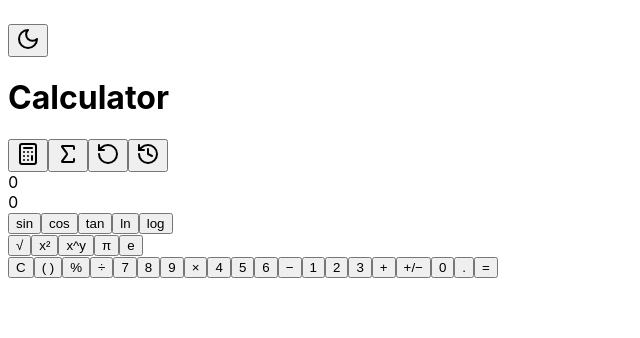
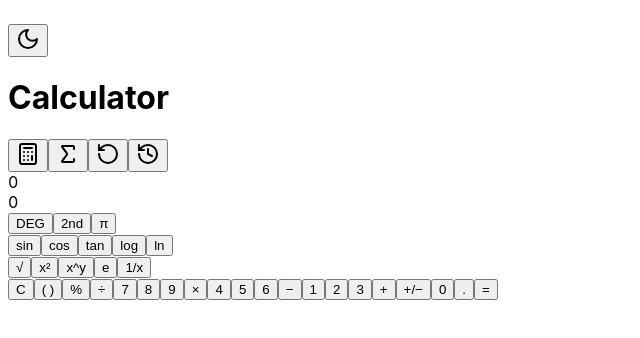
Before and after one commit to tatedurgesh/SwiftCalculator, a React (Vite) app in the folder client/: page / in a window 1280 px wide. Both pictures are taken after a click on the button 68 px from the left and 155 px from the top of the page. Shown: the top 338 px of the page, without its empty margins (0-640 px from the left). Built offline with nearby package versions, Linux system fonts and the light colour scheme.

Commit message:
Enhanced Scientific Calculator with Advanced Functions

```diff
--- a/client/src/components/ScientificCalculator.tsx
+++ b/client/src/components/ScientificCalculator.tsx
@@ -1,3 +1,4 @@
+import { useState } from 'react';
 import { useCalculator } from '@/hooks/useCalculator';
 
 interface ScientificCalculatorProps {
@@ -6,6 +7,8 @@ interface ScientificCalculatorProps {
 
 export function ScientificCalculator({ onCalculate }: ScientificCalculatorProps) {
   const calculator = useCalculator();
+  const [angleMode, setAngleMode] = useState<'deg' | 'rad'>('deg');
+  const [isSecondFunction, setIsSecondFunction] = useState(false);
 
   const handleCalculate = () => {
     const expressionBeforeCalc = calculator.expression;
@@ -17,73 +20,116 @@ export function ScientificCalculator({ onCalculate }: ScientificCalculatorProps)
     }, 0);
   };
 
+  const toggleAngleMode = () => {
+    setAngleMode(prev => prev === 'deg' ? 'rad' : 'deg');
+  };
+
+  const toggleSecondFunction = () => {
+    setIsSecondFunction(prev => !prev);
+  };
+
+  const addScientificFunction = (func: string) => {
+    calculator.addScientificFunction(func, angleMode);
+    setIsSecondFunction(false); // Reset after use
+  };
+
   return (
     <div className="w-full max-w-sm mx-auto">
-      {/* Scientific Functions Row 1 */}
+      {/* Mode Controls */}
+      <div className="grid grid-cols-3 gap-2 mb-3">
+        <button
+          className={`calculator-button rounded-lg h-8 text-xs font-medium shadow-sm border ${
+            angleMode === 'deg'
+              ? 'bg-orange-500 text-white'
+              : 'bg-gray-300 dark:bg-gray-600 text-black dark:text-white border-gray-400 dark:border-transparent'
+          }`}
+          onClick={toggleAngleMode}
+        >
+          {angleMode.toUpperCase()}
+        </button>
+        <button
+          className={`calculator-button rounded-lg h-8 text-xs font-medium shadow-sm border ${
+            isSecondFunction
+              ? 'bg-blue-500 text-white'
+              : 'bg-gray-300 dark:bg-gray-600 text-black dark:text-white border-gray-400 dark:border-transparent'
+          }`}
+          onClick={toggleSecondFunction}
+        >
+          2nd
+        </button>
+        <button
+          className="calculator-button bg-gray-300 dark:bg-gray-600 text-black dark:text-white rounded-lg h-8 text-xs font-medium shadow-sm border border-gray-400 dark:border-transparent"
+          onClick={() => addScientificFunction('pi')}
+        >
+          π
+        </button>
+      </div>
+
+      {/* Scientific Functions Row 1 - Trigonometric */}
       <div className="grid grid-cols-5 gap-2 mb-3">
         <button
           className="calculator-button bg-gray-300 dark:bg-gray-600 text-black dark:text-white rounded-full w-full h-12 text-xs font-medium shadow-sm border border-gray-400 dark:border-transparent"
-          onClick={() => calculator.addScientificFunction('sin')}
+          onClick={() => addScientificFunction(isSecondFunction ? 'asin' : 'sin')}
         >
-          sin
+          {isSecondFunction ? 'sin⁻¹' : 'sin'}
         </button>
         <button
           className="calculator-button bg-gray-300 dark:bg-gray-600 text-black dark:text-white rounded-full w-full h-12 text-xs font-medium shadow-sm border border-gray-400 dark:border-transparent"
-          onClick={() => calculator.addScientificFunction('cos')}
+          onClick={() => addScientificFunction(isSecondFunction ? 'acos' : 'cos')}
         >
-          cos
+          {isSecondFunction ? 'cos⁻¹' : 'cos'}
         </button>
         <button
           className="calculator-button bg-gray-300 dark:bg-gray-600 text-black dark:text-white rounded-full w-full h-12 text-xs font-medium shadow-sm border border-gray-400 dark:border-transparent"
-          onClick={() => calculator.addScientificFunction('tan')}
+          onClick={() => addScientificFunction(isSecondFunction ? 'atan' : 'tan')}
         >
-          tan
+          {isSecondFunction ? 'tan⁻¹' : 'tan'}
         </button>
         <button
           className="calculator-button bg-gray-300 dark:bg-gray-600 text-black dark:text-white rounded-full w-full h-12 text-xs font-medium shadow-sm border border-gray-400 dark:border-transparent"
-          onClick={() => calculator.addScientificFunction('ln')}
+          onClick={() => addScientificFunction(isSecondFunction ? 'pow10' : 'log')}
         >
-          ln
+          {isSecondFunction ? '10^x' : 'log'}
         </button>
         <button
           className="calculator-button bg-gray-300 dark:bg-gray-600 text-black dark:text-white rounded-full w-full h-12 text-xs font-medium shadow-sm border border-gray-400 dark:border-transparent"
-          onClick={() => calculator.addScientificFunction('log')}
+          onClick={() => addScientificFunction(isSecondFunction ? 'exp' : 'ln')}
         >
-          log
+          {isSecondFunction ? 'e^x' : 'ln'}
         </button>
       </div>
 
-      {/* Scientific Functions Row 2 */}
+      {/* Scientific Functions Row 2 - Powers & Roots */}
       <div className="grid grid-cols-5 gap-2 mb-3">
         <button
           className="calculator-button bg-gray-300 dark:bg-gray-600 text-black dark:text-white rounded-full w-full h-12 text-xs font-medium shadow-sm border border-gray-400 dark:border-transparent"
-          onClick={() => calculator.addScientificFunction('sqrt')}
+          onClick={() => addScientificFunction(isSecondFunction ? 'cbrt' : 'sqrt')}
         >
-          √
+          {isSecondFunction ? '∛' : '√'}
         </button>
         <button
           className="calculator-button bg-gray-300 dark:bg-gray-600 text-black dark:text-white rounded-full w-full h-12 text-xs font-medium shadow-sm border border-gray-400 dark:border-transparent"
-          onClick={() => calculator.addScientificFunction('square')}
+          onClick={() => addScientificFunction(isSecondFunction ? 'cube' : 'square')}
         >
-          x²
+          {isSecondFunction ? 'x³' : 'x²'}
         </button>
         <button
           className="calculator-button bg-gray-300 dark:bg-gray-600 text-black dark:text-white rounded-full w-full h-12 text-xs font-medium shadow-sm border border-gray-400 dark:border-transparent"
-          onClick={() => calculator.addScientificFunction('power')}
+          onClick={() => calculator.addOperator('power')}
         >
           x^y
         </button>
         <button
           className="calculator-button bg-gray-300 dark:bg-gray-600 text-black dark:text-white rounded-full w-full h-12 text-xs font-medium shadow-sm border border-gray-400 dark:border-transparent"
-          onClick={() => calculator.addScientificFunction('pi')}
+          onClick={() => addScientificFunction('e')}
         >
-          π
+          e
         </button>
         <button
           className="calculator-button bg-gray-300 dark:bg-gray-600 text-black dark:text-white rounded-full w-full h-12 text-xs font-medium shadow-sm border border-gray-400 dark:border-transparent"
-          onClick={() => calculator.addScientificFunction('e')}
+          onClick={() => addScientificFunction('reciprocal')}
         >
-          e
+          1/x
         </button>
       </div>
 
--- a/client/src/hooks/useCalculator.ts
+++ b/client/src/hooks/useCalculator.ts
@@ -54,13 +54,14 @@ export function useCalculator() {
         'subtract': '−',
         'multiply': '×',
         'divide': '÷',
+        'power': '^',
       };
 
       const symbol = operatorSymbols[operator as keyof typeof operatorSymbols] || operator;
 
       // Replace last operator if expression ends with one
       const lastChar = prev.expression.slice(-1);
-      if (['+', '−', '×', '÷'].includes(lastChar)) {
+      if (['+', '−', '×', '÷', '^'].includes(lastChar)) {
         return {
           ...prev,
           expression: prev.expression.slice(0, -1) + symbol,
@@ -81,7 +82,7 @@ export function useCalculator() {
       if (prev.isError) return prev;
 
       // Check if current number already has a decimal
-      const parts = prev.expression.split(/[+−×÷]/);
+      const parts = prev.expression.split(/[+−×÷^]/);
       const currentNumber = parts[parts.length - 1];
 
       if (currentNumber.includes('.')) {
@@ -184,7 +185,7 @@ export function useCalculator() {
     });
   }, []);
 
-  const addScientificFunction = useCallback((func: string) => {
+  const addScientificFunction = useCallback((func: string, angleMode: 'deg' | 'rad' = 'deg') => {
     setState(prev => {
       if (prev.isError) return prev;
 
@@ -203,11 +204,41 @@ export function useCalculator() {
       }
 
       // For functions that need parentheses
-      const functionsWithParens = ['sin', 'cos', 'tan', 'ln', 'log', 'sqrt'];
+      const functionsWithParens = [
+        'sin', 'cos', 'tan', 'asin', 'acos', 'atan',
+        'ln', 'log', 'sqrt', 'cbrt', 'exp', 'pow10'
+      ];
+
       if (functionsWithParens.includes(func)) {
+        const functionName = func === 'pow10' ? '10^' :
+                           func === 'cbrt' ? 'cbrt' :
+                           func === 'asin' ? 'asin' :
+                           func === 'acos' ? 'acos' :
+                           func === 'atan' ? 'atan' :
+                           func;
+
+        if (func === 'pow10') {
+          return {
+            ...prev,
+            expression: prev.expression + '10^(',
+          };
+        }
+
         return {
           ...prev,
-          expression: prev.expression + func + '(',
+          expression: prev.expression + functionName + '(',
+        };
+      }
+
+      // For operations that work on the current number
+      if (['square', 'cube', 'reciprocal'].includes(func)) {
+        const operation = func === 'square' ? '^2' :
+                         func === 'cube' ? '^3' :
+                         func === 'reciprocal' ? '^(-1)' : '';
+
+        return {
+          ...prev,
+          expression: prev.expression + operation,
         };
       }
 
--- a/client/src/lib/calculator.ts
+++ b/client/src/lib/calculator.ts
@@ -26,7 +26,21 @@ export function evaluateExpression(expression: string): CalculationResult {
       .replace(/×/g, '*')
       .replace(/÷/g, '/')
       .replace(/−/g, '-')
-      .replace(/,/g, ''); // Remove commas from numbers
+      .replace(/,/g, '') // Remove commas from numbers
+      .replace(/\^/g, '**') // Replace ^ with ** for power
+      // Handle scientific functions
+      .replace(/sin\(/g, 'sin(')
+      .replace(/cos\(/g, 'cos(')
+      .replace(/tan\(/g, 'tan(')
+      .replace(/asin\(/g, 'asin(')
+      .replace(/acos\(/g, 'acos(')
+      .replace(/atan\(/g, 'atan(')
+      .replace(/ln\(/g, 'log(')
+      .replace(/log\(/g, 'log10(')
+      .replace(/sqrt\(/g, 'sqrt(')
+      .replace(/cbrt\(/g, 'cbrt(')
+      .replace(/exp\(/g, 'exp(')
+      .replace(/10\^\(/g, '10**(');
 
     const result = math.evaluate(mathExpression);
 
@@ -43,24 +57,40 @@ export function evaluateExpression(expression: string): CalculationResult {
   }
 }
 
-export function calculateScientificFunction(func: string, value: number): number {
+export function calculateScientificFunction(func: string, value: number, angleMode: 'deg' | 'rad' = 'deg'): number {
+  // Convert degrees to radians for trigonometric functions if needed
+  const convertToRadians = (val: number) => angleMode === 'deg' ? (val * Math.PI) / 180 : val;
+  const convertFromRadians = (val: number) => angleMode === 'deg' ? (val * 180) / Math.PI : val;
+
   switch (func) {
     case 'sin':
-      return math.sin(value);
+      return math.sin(convertToRadians(value));
     case 'cos':
-      return math.cos(value);
+      return math.cos(convertToRadians(value));
     case 'tan':
-      return math.tan(value);
+      return math.tan(convertToRadians(value));
+    case 'asin':
+      return convertFromRadians(math.asin(value));
+    case 'acos':
+      return convertFromRadians(math.acos(value));
+    case 'atan':
+      return convertFromRadians(math.atan(value));
     case 'ln':
       return math.log(value);
     case 'log':
       return math.log10(value);
     case 'sqrt':
       return math.sqrt(value);
+    case 'cbrt':
+      return math.cbrt(value);
     case 'square':
       return math.pow(value, 2);
+    case 'cube':
+      return math.pow(value, 3);
     case 'exp':
       return math.exp(value);
+    case 'pow10':
+      return math.pow(10, value);
     case 'reciprocal':
       return 1 / value;
     case 'abs':
```
